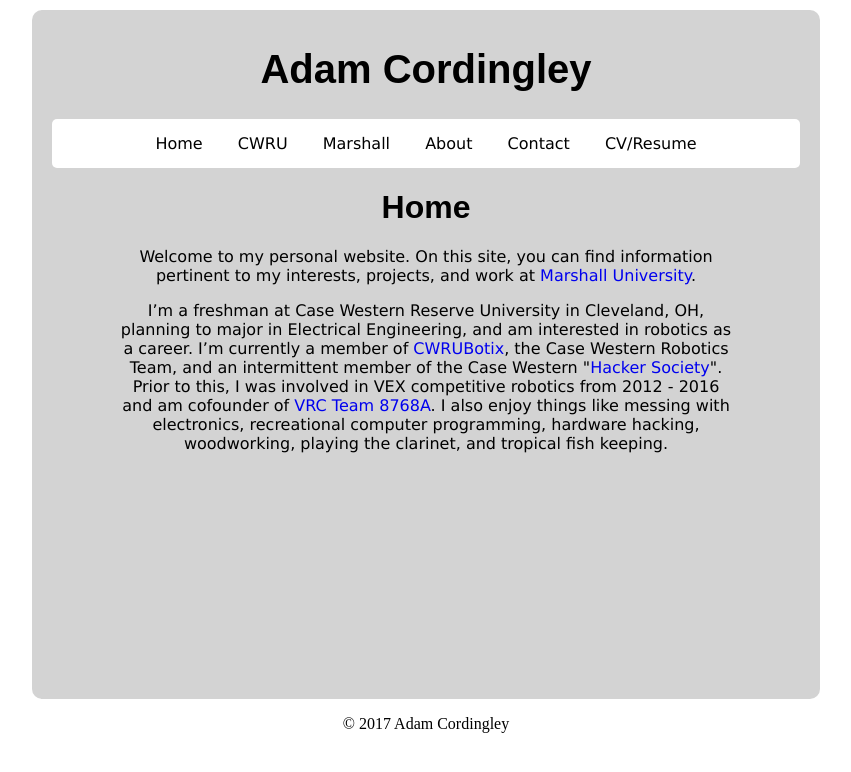
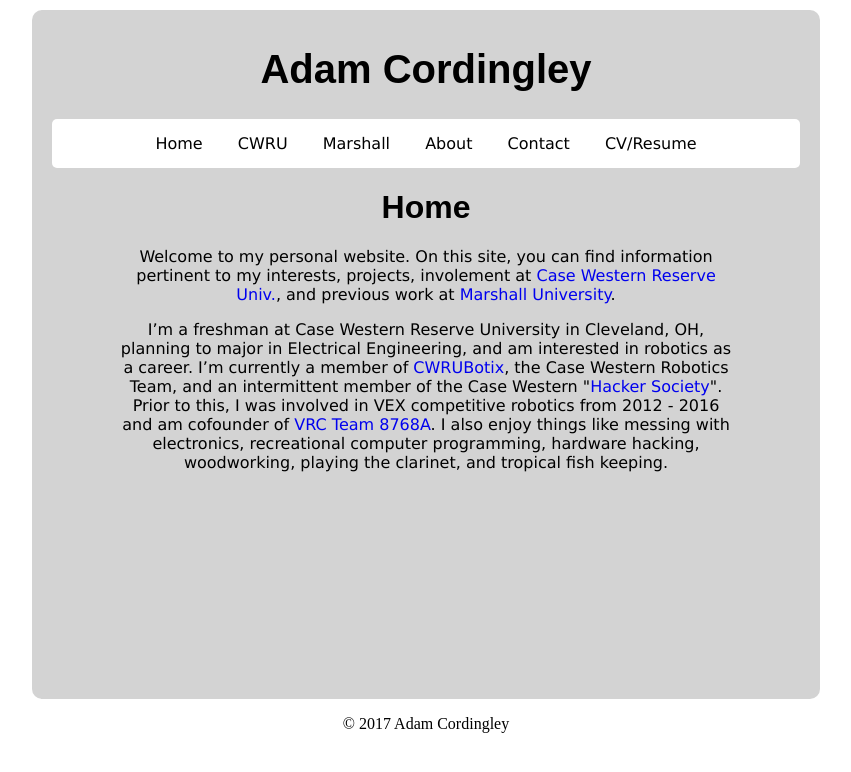
Before and after one commit to AdamC19/AdamC19.github.io, a Jekyll site: the page built from index.html, in a window 1280 px wide. Shown: the top 772 px of the page, without its empty margins (214-1065 px from the left). Built offline with Jekyll 4.4.1, drawn with Linux system fonts in a browser that asks for light colours; comment, search, counter and statistics services are not loaded.

Commit message:
Update homepage

```diff
--- a/index.html
+++ b/index.html
@@ -1,5 +1,5 @@
 ---
 title: Home
 ---
-<p>Welcome to my personal website. On this site, you can find information pertinent to my interests, projects, and work at <a href="http://www.marshall.edu">Marshall University</a>.</p>
-<p>I&rsquo;m a freshman at Case Western Reserve University in Cleveland, OH, planning to major in Electrical Engineering, and am interested in robotics as a career. I&rsquo;m currently a member of <a href="http://cwrubotix.case.edu">CWRUBotix</a>, the Case Western Robotics Team, and an intermittent member of the Case Western &quot;<a href="http://hacsoc.org">Hacker Society</a>&quot;. Prior to this, I was involved in VEX competitive robotics from 2012 - 2016 and am cofounder of <a href="http://backdrive.github.io/">VRC Team 8768A</a>. I also enjoy things like messing with electronics, recreational computer programming, hardware hacking, woodworking, playing the clarinet, and tropical fish keeping.</p>
+<p>Welcome to my personal website. On this site, you can find information pertinent to my interests, projects, involement at <a href="cwru.html" target="_blank">Case Western Reserve Univ.</a>, and previous work at <a href="research.html" target="_blank">Marshall University</a>.</p>
+<p>I&rsquo;m a freshman at Case Western Reserve University in Cleveland, OH, planning to major in Electrical Engineering, and am interested in robotics as a career. I&rsquo;m currently a member of <a href="http://cwrubotix.case.edu" target="_blank">CWRUBotix</a>, the Case Western Robotics Team, and an intermittent member of the Case Western &quot;<a href="http://hacsoc.org" target="_blank">Hacker Society</a>&quot;. Prior to this, I was involved in VEX competitive robotics from 2012 - 2016 and am cofounder of <a href="http://backdrive.github.io/" target="_blank">VRC Team 8768A</a>. I also enjoy things like messing with electronics, recreational computer programming, hardware hacking, woodworking, playing the clarinet, and tropical fish keeping.</p>
```
